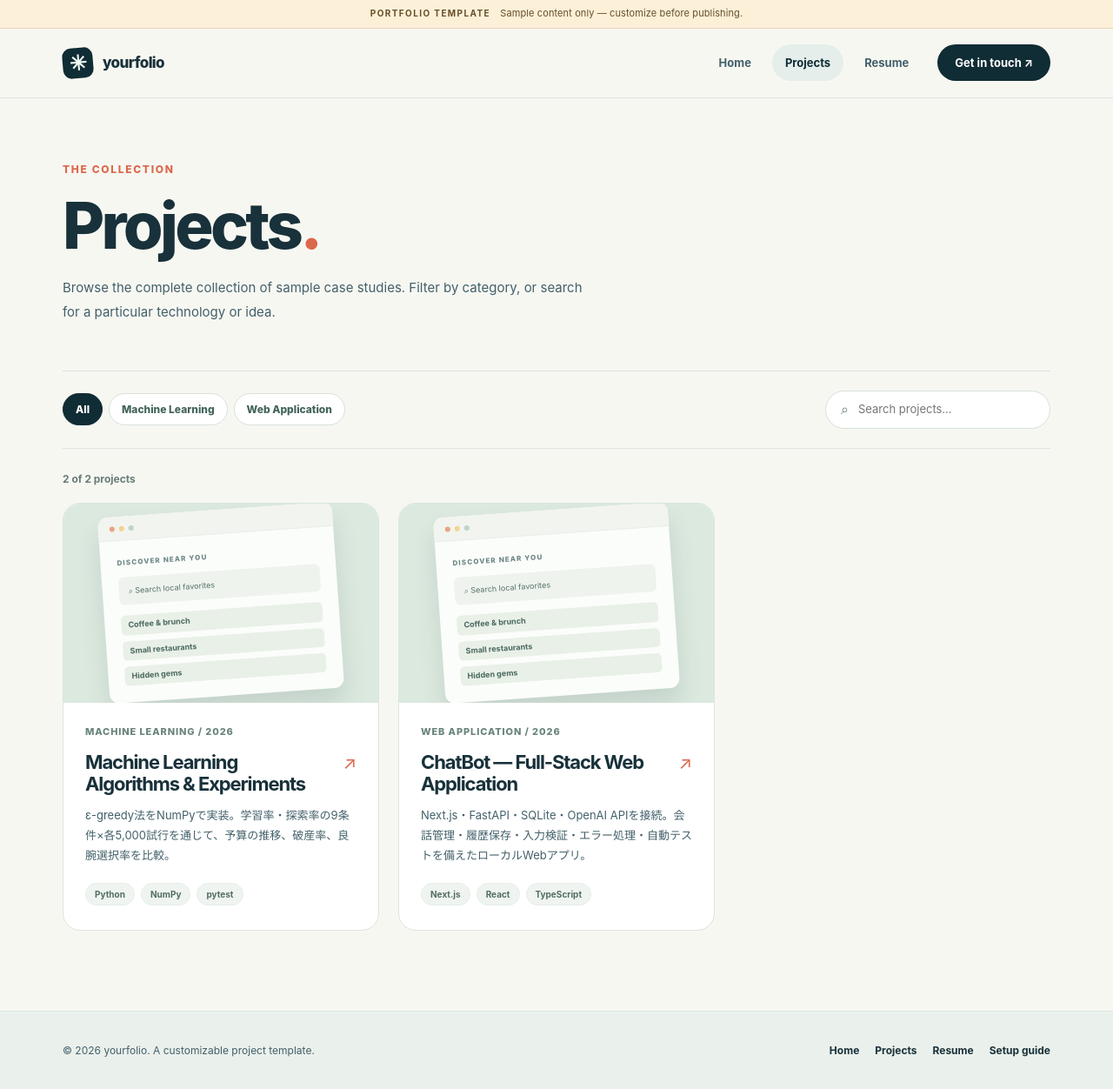
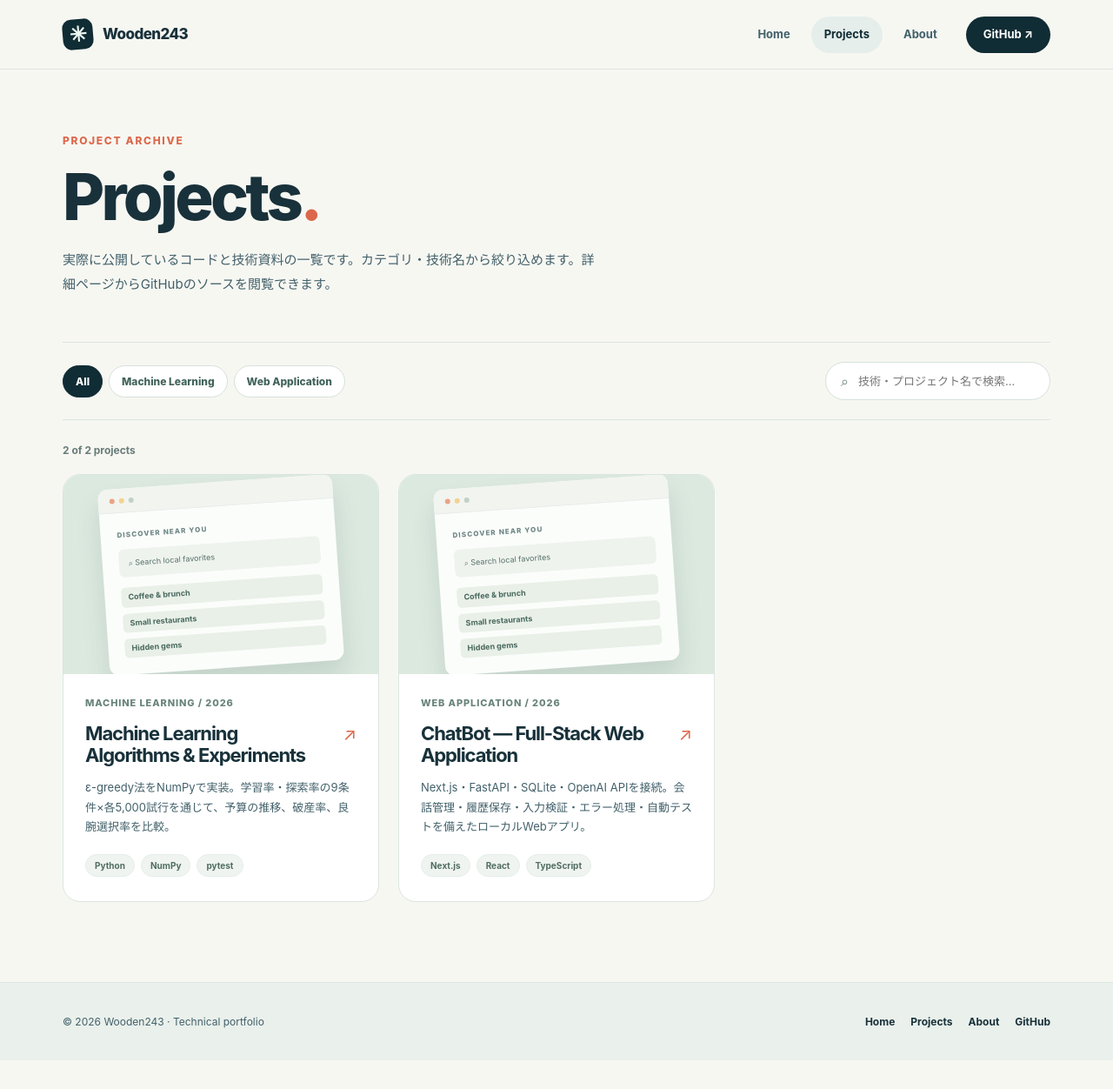
Before and after one commit to Wooden243/Resume-Website, a website with bundled scripts: page projects/index.html in a window 1280 px wide. Shown: the whole page at 87% size. After the commit the page ends 1219 px from the top, so only its background shows below. Built offline with nearby package versions, Linux system fonts and the light colour scheme.

Commit message:
ui: personalize portfolio layout and navigation

```diff
--- a/projects/index.html
+++ b/projects/index.html
@@ -1,49 +1,33 @@
 <!doctype html>
-<html lang="en">
-<head>
-  <meta charset="utf-8">
-  <meta name="viewport" content="width=device-width, initial-scale=1">
-  <meta name="description" content="Explore sample portfolio projects with dynamic filtering and search.">
+<html lang="ja"><head>
+<meta charset="utf-8"><meta name="viewport" content="width=device-width, initial-scale=1">
+<meta name="description" content="機械学習アルゴリズムとWebアプリ開発の公開プロジェクト。">
 <meta name="theme-color" content="#102c34">
-  <title>Projects — Resume Website</title>
+<title>Projects — Wooden243</title>
 <link rel="icon" type="image/svg+xml" href="../assets/favicon.svg">
 <link rel="stylesheet" href="../assets/css/styles.css">
 <script type="module" src="../assets/js/projects.js"></script>
-</head>
-<body>
-<a class="skip-link" href="#main">Skip to content</a>
-<div class="template-strip"><strong>Portfolio template</strong> Sample content only — customize before publishing.</div>
-<header class="site-header">
-  <div class="container nav-inner">
-    <a class="brand" href="../index.html" aria-label="Portfolio template home"><span class="brand-mark" aria-hidden="true">✳</span> yourfolio<span class="sr-only"></span></a>
+</head><body>
+<a class="skip-link" href="#main">本文へスキップ</a>
+<header class="site-header"><div class="container nav-inner">
+<a class="brand" href="../index.html" aria-label="Wooden243 ポートフォリオ ホーム"><span class="brand-mark" aria-hidden="true">✳</span> Wooden243</a>
 <button class="menu-toggle" type="button" data-menu-toggle aria-expanded="false" aria-controls="primary-navigation">Menu ☰</button>
-    <nav class="site-nav" id="primary-navigation" data-nav-menu aria-label="Main navigation">
+<nav class="site-nav" id="primary-navigation" data-nav-menu aria-label="メインナビゲーション">
 <a href="../index.html">Home</a>
 <a href="../projects/index.html" aria-current="page">Projects</a>
-      <a href="../resume/index.html">Resume</a>
-      <a class="nav-contact" href="../index.html#contact">Get in touch ↗</a>
-    </nav>
-  </div>
-</header>
-<main id="main">
-  <div class="container"><header class="page-intro"><div class="eyebrow">The collection</div><h1>Projects<span style="color:#dc684b">.</span></h1>
-    <p>Browse the complete collection of sample case studies. Filter by category, or search for a particular technology or idea.</p>
-  </header>
-  <section class="project-listing" aria-label="Projects">
-    <div class="controls"><div class="filter-list" id="category-filters" aria-label="Filter by category"></div>
-      <label class="search-box"><span aria-hidden="true">⌕</span><span class="sr-only">Search projects</span><input type="search" id="project-search" autocomplete="off" placeholder="Search projects…"></label>
-    </div>
-    <div class="results-line" id="project-count" role="status">Loading projects…</div>
-    <div class="project-grid" id="projects-grid"><p class="loading-hint">Loading the project collection…</p></div>
-  </section></div>
-</main>
-<footer class="site-footer">
-  <div class="container footer-row">
-    <p>© <span data-year>2026</span> yourfolio. A customizable project template.</p>
-    <nav class="footer-links" aria-label="Footer navigation">
-      <a href="../index.html">Home</a><a href="../projects/index.html">Projects</a><a href="../resume/index.html">Resume</a><a href="../guide.html">Setup guide</a>
-    </nav>
-  </div>
-</footer>
-</body>
-</html>
+<a href="../resume/index.html">About</a>
+<a class="nav-contact" href="https://github.com/Wooden243" target="_blank" rel="noopener noreferrer">GitHub ↗</a>
+</nav></div></header>
+<main id="main"><div class="container">
+<header class="page-intro"><div class="eyebrow">Project archive</div><h1>Projects<span style="color:#dc684b">.</span></h1>
+<p>実際に公開しているコードと技術資料の一覧です。カテゴリ・技術名から絞り込めます。詳細ページからGitHubのソースを閲覧できます。</p></header>
+<section class="project-listing" aria-label="プロジェクト一覧">
+<div class="controls"><div class="filter-list" id="category-filters" aria-label="カテゴリ"></div>
+<label class="search-box"><span aria-hidden="true">⌕</span><span class="sr-only">プロジェクト検索</span><input type="search" id="project-search" autocomplete="off" placeholder="技術・プロジェクト名で検索…"></label></div>
+<div class="results-line" id="project-count" role="status">読み込み中…</div>
+<div class="project-grid" id="projects-grid"><p class="loading-hint">プロジェクトを読み込み中…</p></div>
+</section></div></main><footer class="site-footer"><div class="container footer-row">
+<p>© <span data-year>2026</span> Wooden243 · Technical portfolio</p>
+<nav class="footer-links" aria-label="フッターナビゲーション"><a href="../index.html">Home</a><a href="../projects/index.html">Projects</a><a href="../resume/index.html">About</a><a href="https://github.com/Wooden243" target="_blank" rel="noopener noreferrer">GitHub</a></nav>
+</div></footer>
+</body></html>
```
Lines whose indentation alone changed are shown as unchanged.
